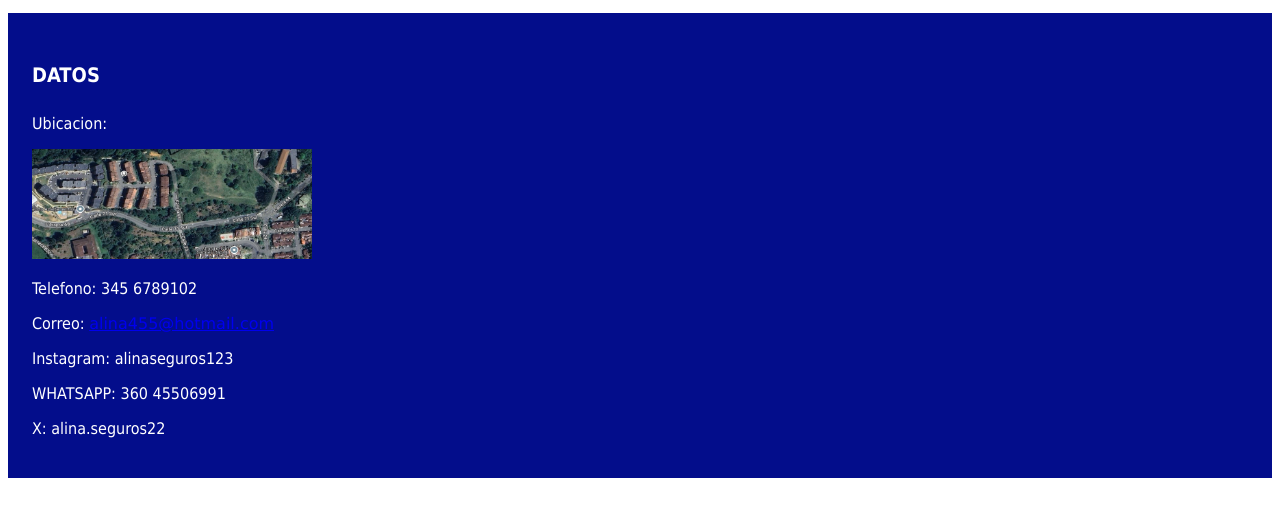
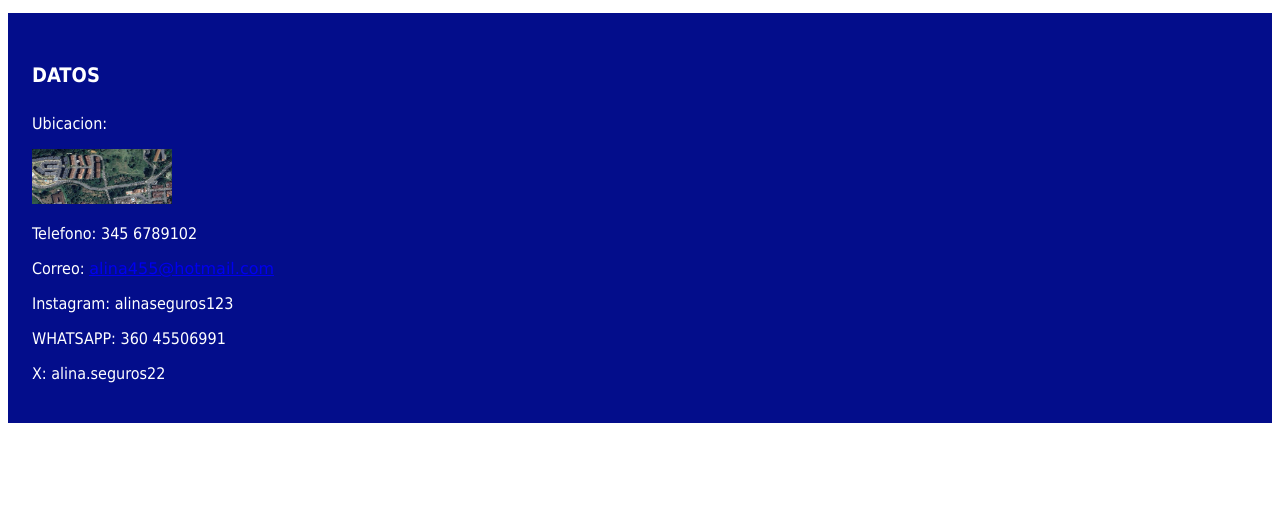
Before and after one commit to TLujan101/Proyecto_Desarrollo_Web.github.io, a plain HTML site: page ASESORIA.html in a window 1280 px wide. Shown: the part 221-738 px from the top of the page. Drawn offline with Linux system fonts and the light colour scheme.

Commit message:
Update ASESORIA.html

```diff
--- a/ASESORIA.html
+++ b/ASESORIA.html
@@ -28,7 +28,7 @@
         <div class="Contenedor">
         <div class="izq">
         <p>Ubicacion:</p>
-        <img src="ubicacion.png" alt="Ubicacion" width="280" height="110" class="dir">
+        <img src="ubicacion.png" alt="Ubicacion" width="140" height="55" class="dir">
         </div>
         <div class="der">
         <p>Telefono: 345 6789102 </p>
```
